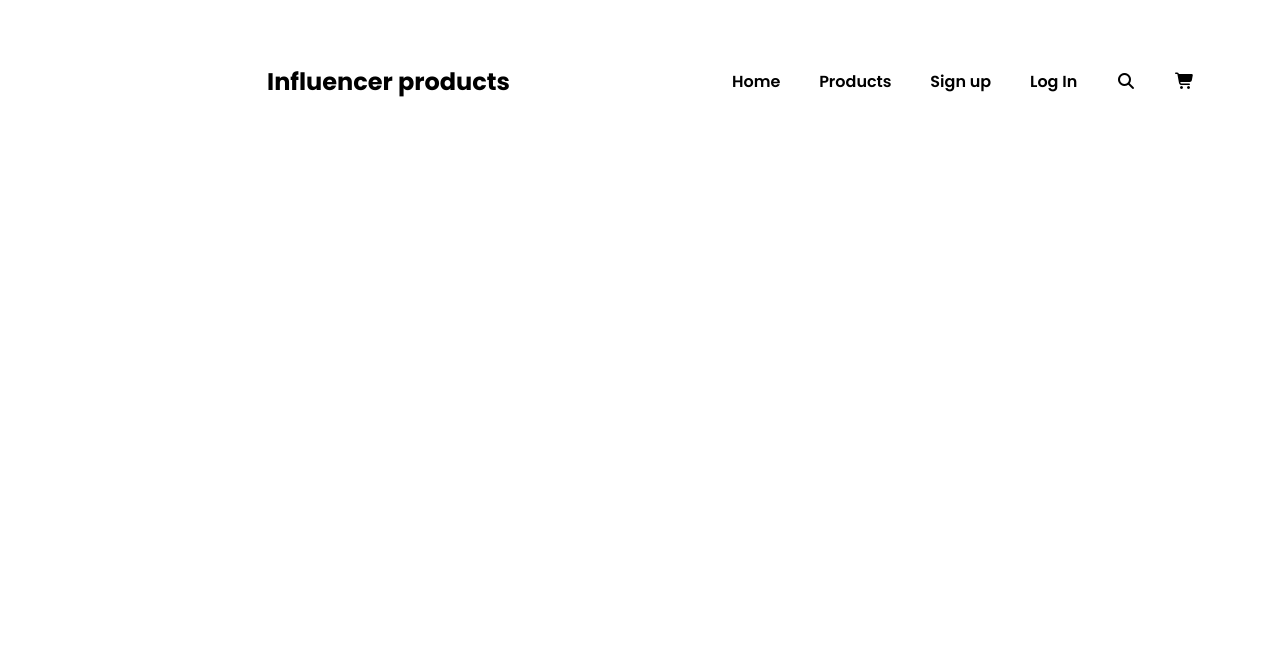
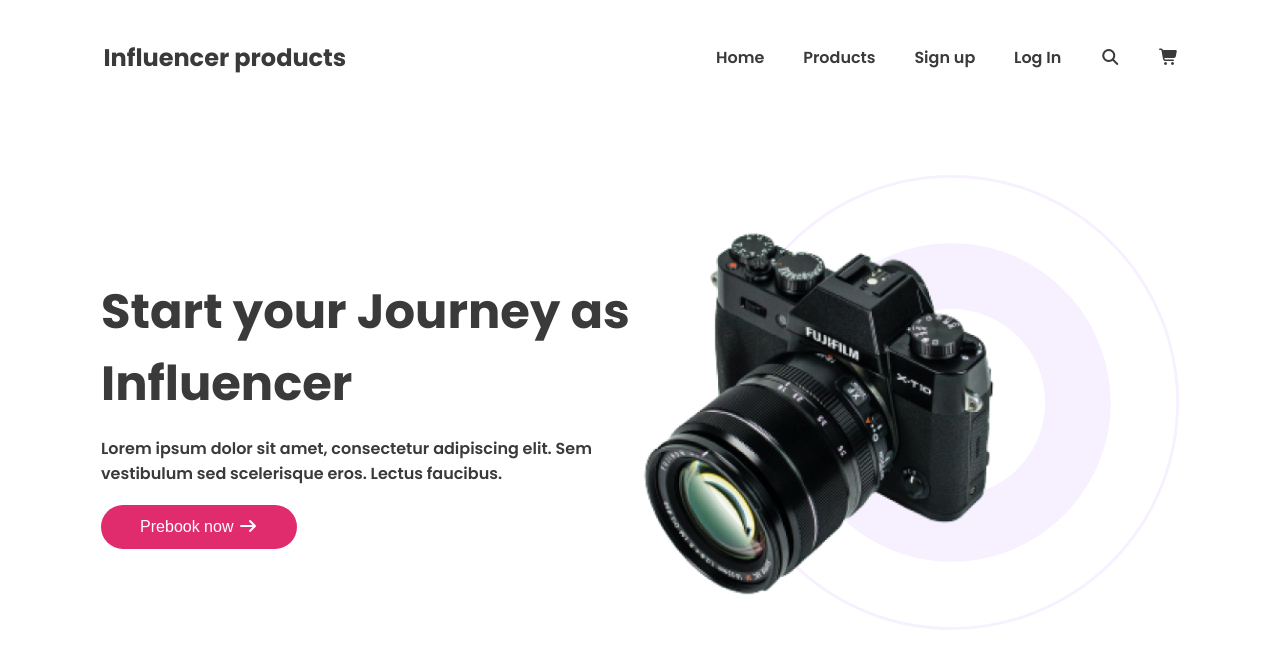
Before and after one commit to TanzirulIslam22/Influencer_Gears, a plain HTML site: page index.html in a window 1280 px wide. Drawn offline with Linux system fonts and the light colour scheme.

Commit message:
Completed till banner

```diff
--- a/Styles/style.css
+++ b/Styles/style.css
@@ -32,6 +32,10 @@
   font-weight: 400;
 }
 
+/* text colors */
+.color1 {
+  color: #3a3a3a;
+}
 /* for display-flex */
 .flex {
   display: flex;
@@ -43,9 +47,16 @@
 }
 
 /* Universal */
-body {
-  max-width: 1110px;
+
+* {
+  margin: 0px;
+  padding: 0px;
+  box-sizing: border-box;
+}
+.container {
+width: 1110px;
   margin: 0 auto;
+  padding: 0 16px;
 }
 
 /* nav section */
@@ -56,6 +67,7 @@
 }
 nav div p {
   font-size: 1.5rem;
+  margin-left: -305px;
 }
 nav div ul {
   text-decoration: none;
@@ -68,20 +80,66 @@
   font-size: 1rem;
 }
 
+/* Banner Section  */
+
+.banner {
+  justify-content: space-around;
+  align-items: center;
+  margin-top: 100px;
+  gap: 93px;
+}
+
+.banner span {
+  font-size: 3rem;
+}
+
+.banner p {
+  font-size: 1rem;
+  margin-top: 16px;
+}
+
+.banner button {
+  width: 196px;
+  height: 44px;
+  border-radius: 41px;
+  background-color: #e02c6d;
+  border: none;
+  color: #ffffff;
+  font-size: 1rem;
+  padding: 10px 24px;
+  margin-top: 19px;
+}
+.banner-img {
+  width: 475px;
+  height: 475px;
+}
+
+.camera {
+  width: 420px;
+  height: 404px;
+  position: absolute;
+  right: 245px;
+  top: 210px;
+}
+
+.circle {
+  position: relative;
+  width: 455px;
+  height: 455px;
+}
+
 @media only screen and (max-width: 576px) {
-
   .display-hide {
     display: none;
   }
   .menu {
     display: block;
   }
-  nav{
-    justify-content: space-around;
-    max-width: 100%;
-    margin: auto;
+  nav {
+    width: 100%;
+    margin: 0 auto;
   }
-  nav div p{
+  nav div p {
     font-size: 1rem;
   }
 }
--- a/index.html
+++ b/index.html
@@ -14,9 +14,9 @@
         crossorigin="anonymous" referrerpolicy="no-referrer" />
 </head>
 
-<body>
+<body class="container">
     <header>
-        <nav class="poppins flex">
+        <nav class="poppins flex color1">
             <div><span class="menu"><i class="fa-solid fa-bars"></i></span></div>
             <div>
                 <p class="bold">Influencer products</p>
@@ -33,7 +33,21 @@
             </div>
         </nav>
     </header>
-    <main></main>
+    <main>
+        <section class="banner flex poppins color1">
+            <div class="banner-text">
+                <span class="bold">Start your Journey as
+                    Influencer</span>
+                <p class="semi-bold">Lorem ipsum dolor sit amet, consectetur adipiscing elit. Sem vestibulum sed scelerisque eros. Lectus faucibus.</p>
+                <button>Prebook now <i class="fa-solid fa-arrow-right"></i></button>
+            </div>
+
+            <div class="banner-img">
+                <img src="images/Circle design.svg" alt="" class="circle">
+                <img src="images/main-camera.png" alt="" class="camera">
+            </div>
+        </section>
+    </main>
     <footer></footer>
 
 </body>
```
